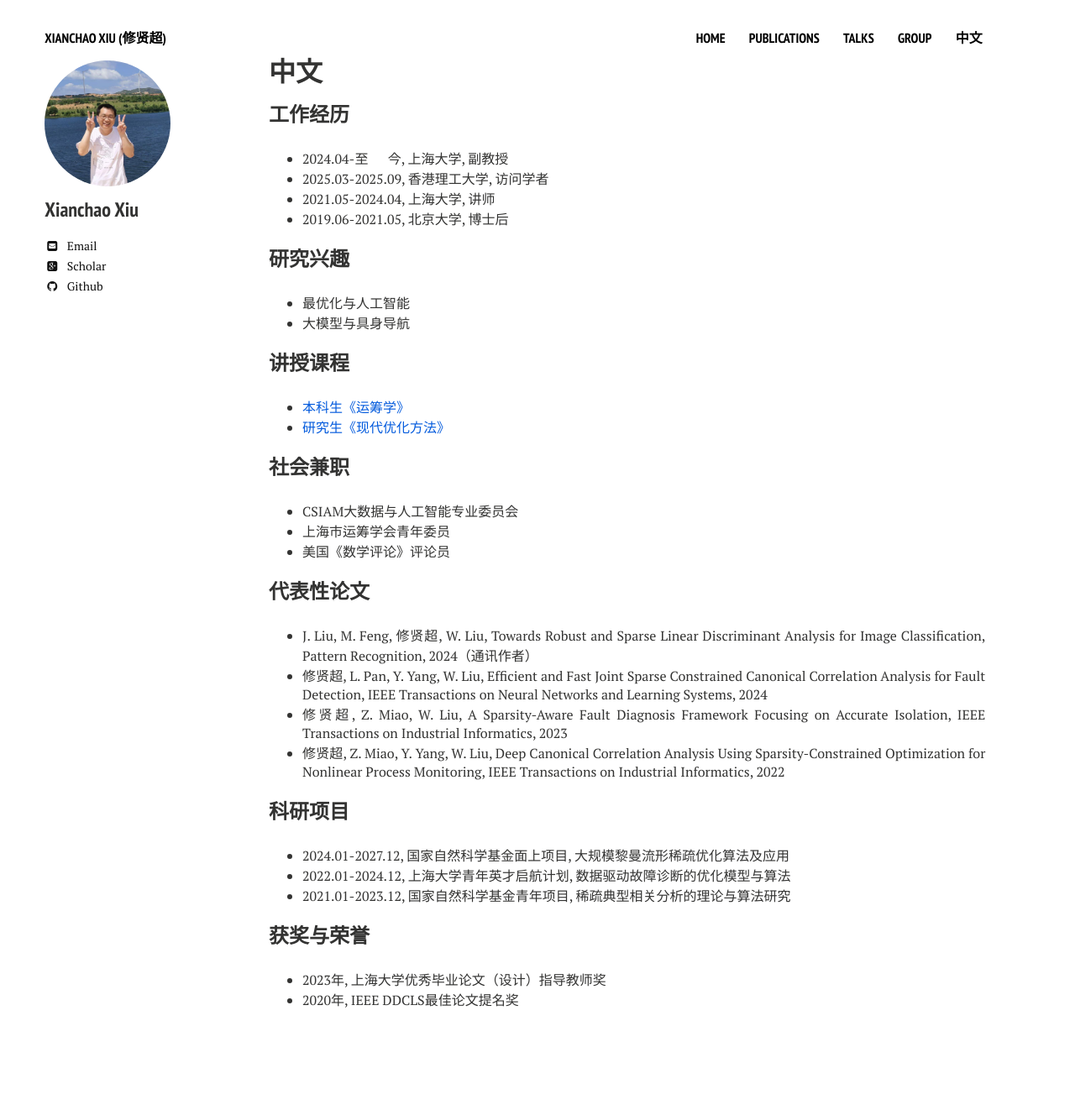
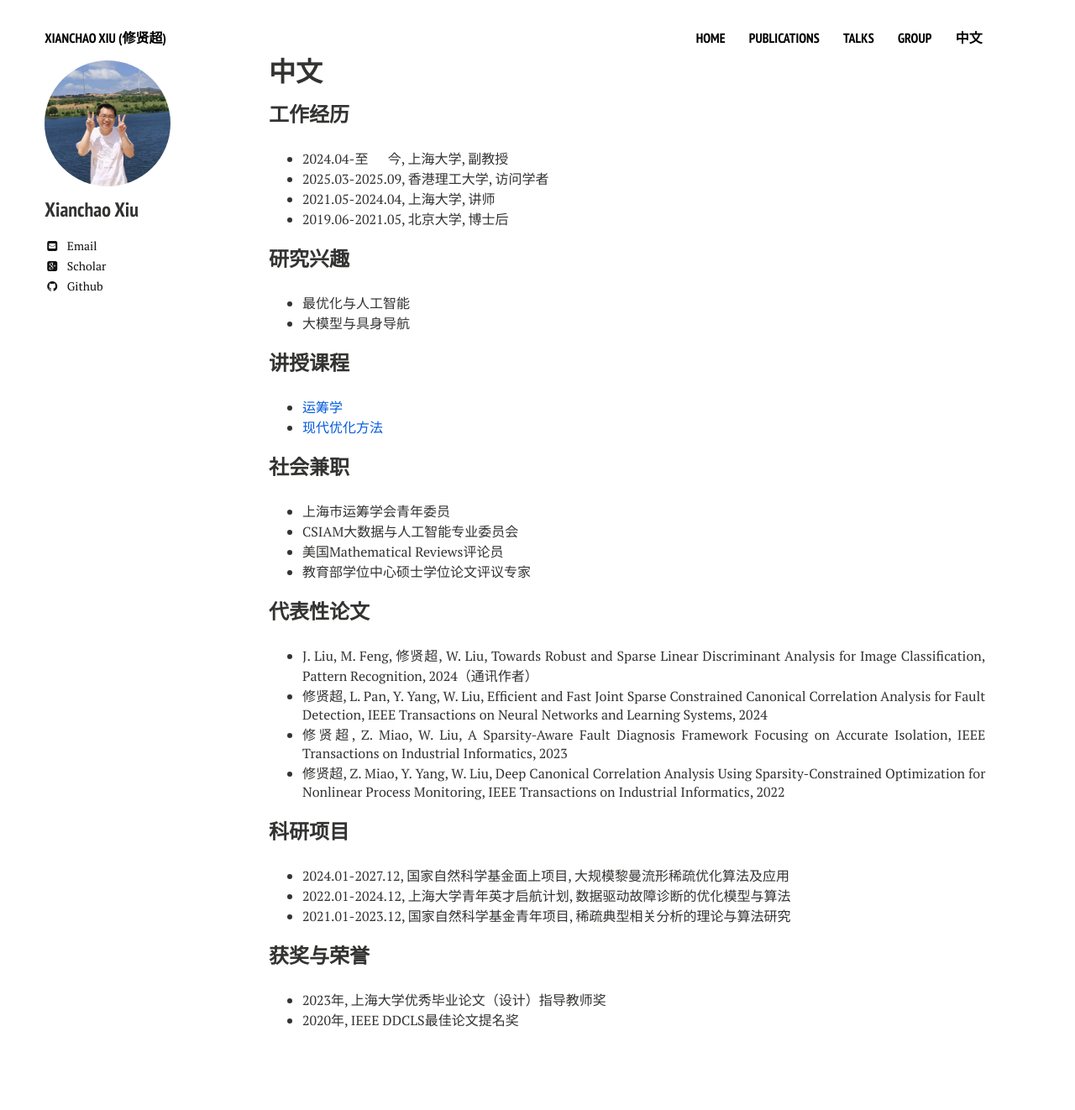
Before and after one commit to xianchaoxiu/xianchaoxiu.github.io, a Jekyll site: the page built from chinese/index.md, in a window 1280 px wide. Shown: the whole page at 84% size. Built offline with Jekyll 4.4.1, drawn with Linux system fonts in a browser that asks for light colours; nearby versions of some CDN libraries; before the commit the page ends 1298 px from its top, so only the background shows below that.

Commit message:
Update index.md

```diff
--- a/chinese/index.md
+++ b/chinese/index.md
@@ -23,15 +23,17 @@ share: false
 
 
 ### 讲授课程
-* <a href="https://xianchaoxiu.github.io/cn/OR/" class="textlink" target="_blank"> 本科生《运筹学》 </a><br>
-* <a href="https://xianchaoxiu.github.io/cn/OPT/" class="textlink" target="_blank"> 研究生《现代优化方法》 </a><br>
+* <a href="https://xianchaoxiu.github.io/cn/OR/" class="textlink" target="_blank"> 运筹学 </a><br>
+* <a href="https://xianchaoxiu.github.io/cn/OPT/" class="textlink" target="_blank"> 现代优化方法 </a><br>
 
 
 
 ### 社会兼职
+* 上海市运筹学会青年委员 <br>
 * CSIAM大数据与人工智能专业委员会 <br>
-* 上海市运筹学会青年委员 <br>
-* 美国《数学评论》评论员 <br>
+* 美国Mathematical Reviews评论员 <br>
+* 教育部学位中心硕士学位论文评议专家 <br>
+
 
 
 
```
